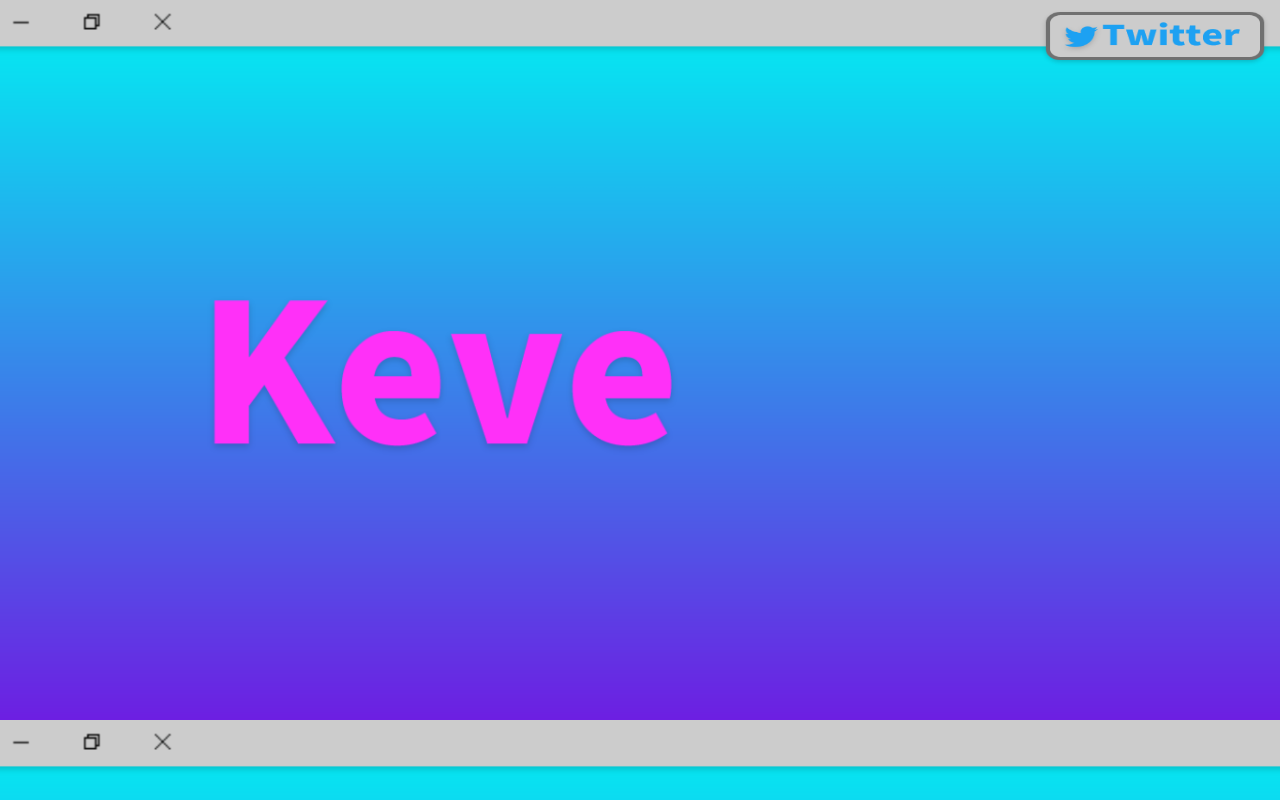
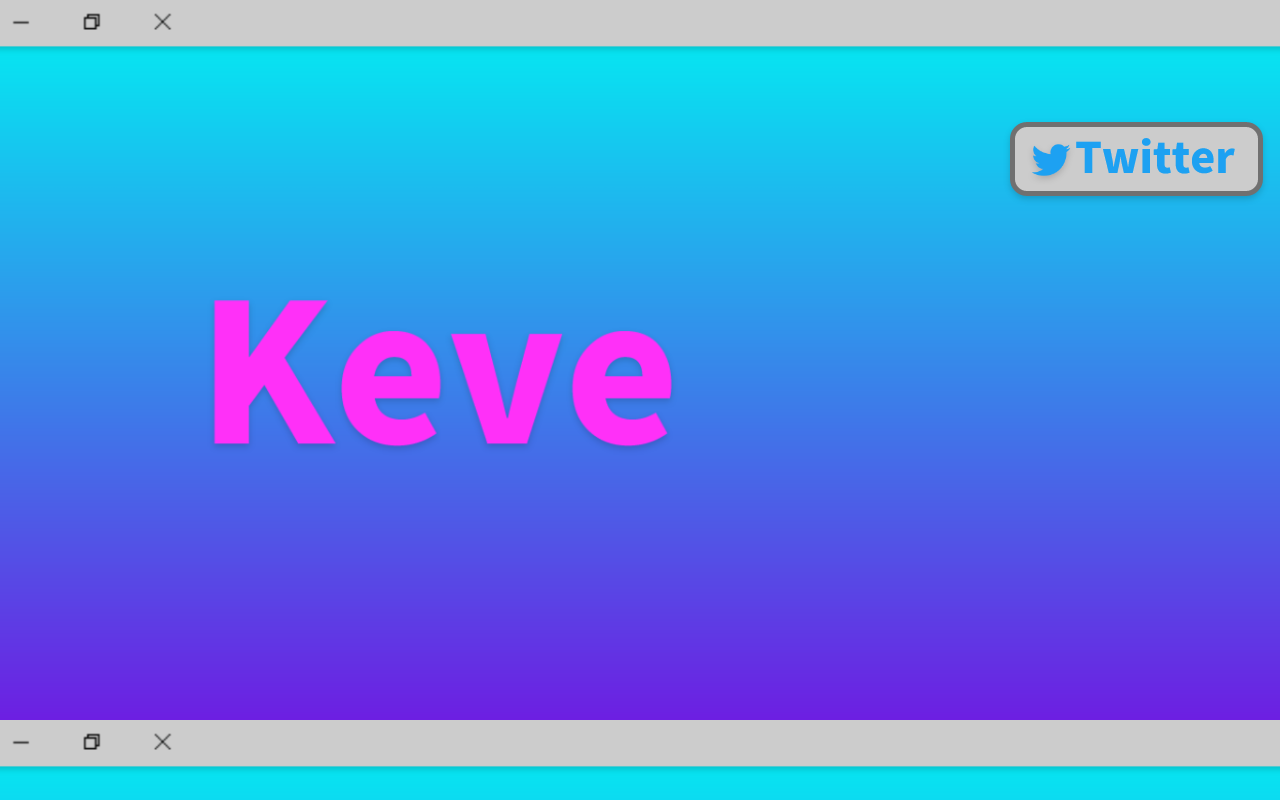
Before and after one commit to keve000/keve000.github.io, a plain HTML site: page index.html in a window 1280 px wide. Drawn offline with Linux system fonts and the light colour scheme.

Commit message:
Update index.html

```diff
--- a/index.html
+++ b/index.html
@@ -3,8 +3,14 @@
 <head>
 <link rel="stylesheet" type="text/css" href="背景.css">
 </head>
+<br>
+<br>
+<br>
+<br>
+<br>
+<br>
 <div style="text-align: right">
 <a href="https://twitter.com/Keve000">
-     <img src="グループ 1.png"width="234" height="60">
+     <img src="グループ 1.png">
      </a>
 <html>
```
